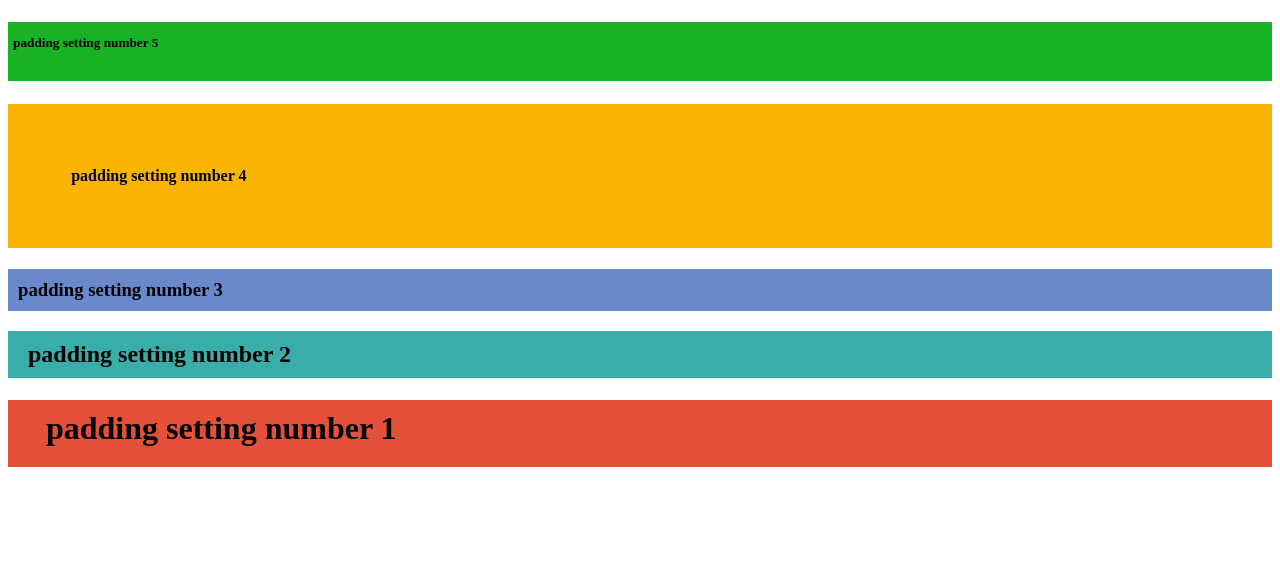
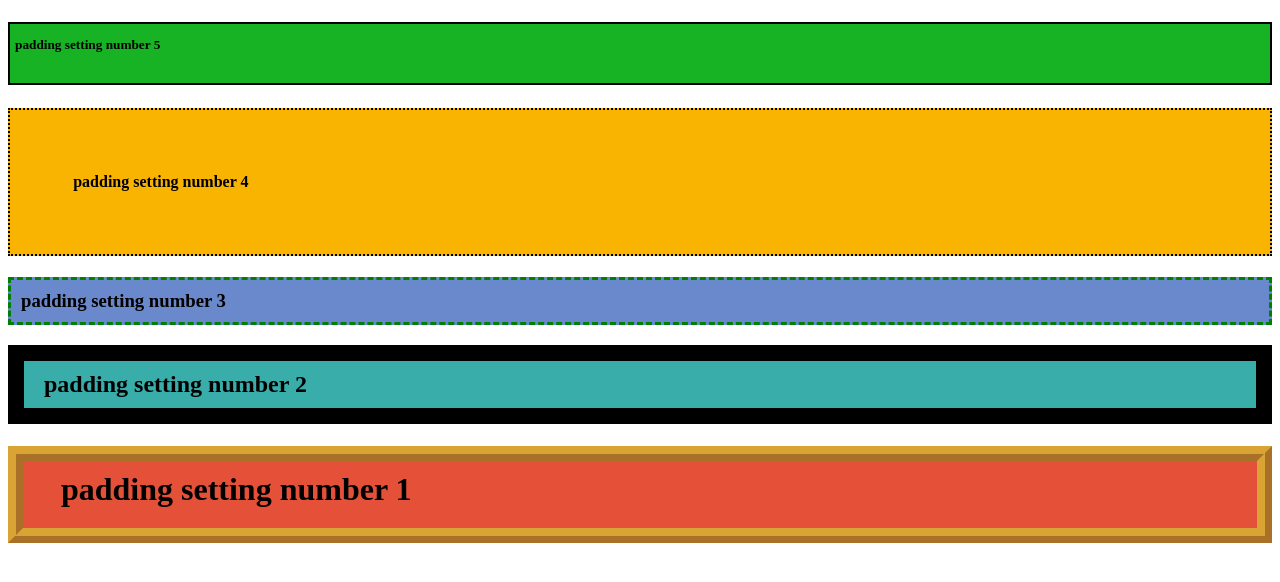
Before and after one commit to Codewith-tatai/1st-HTML-CSS-project, a plain HTML site: page Revision CSS/Bod Model/index.html in a window 1280 px wide. Drawn offline with Linux system fonts and the light colour scheme.

Commit message:
Update style.css

```diff
--- a/Revision CSS/Bod Model/style.css
+++ b/Revision CSS/Bod Model/style.css
@@ -1,27 +1,37 @@
 /* Style for 4 paragraphs */
 h5 {
     background-color: #17b324;
-    padding: 1em 3px 30px 5px
+    padding: 1em 3px 30px 5px;
+    border: 2px solid #000;
+
+
     /* top- 1em(13.28px)
        right-3px
        bottom-30px
        left-5px
-       */
+    */
+
 }
 
 h4 {
     background-color: #f8b400;
     padding: 5%; /* all side 5%  pading*/
+    border: 2px dotted;
 }
 
 h3{
     background-color: #6a89cc;
     padding: 10px;/* all side 10px pading*/
+    border:medium dashed green;
 }
 
 h2{
     background-color: #38ada9;
     padding: 10px 20px; /* top and bottom 10px pading*/ /* left and right 20px pading*/
+    /*border: inherit; gayeb border */
+    border: 1rem solid;
+    /*By default, 1rem = 16px (if the browser default font size is not changed).
+    Example: If you set font-size: 2rem;, it will be 32px (2 × 16px).*/
 }
 
 h1{
@@ -31,4 +41,9 @@ h1{
     /* left and right 3% (3% means 12.3 px) pading*/
      /* bottom 20px pading*/
 
+     border: 4mm ridge rgb(211 220 50/0.6);
+     /* 4mm: The border width is 4 millimeters.
+        ridge: The border style is "ridge" (a 3D grooved border).
+        rgb(211 220 50/0.6): The border color is an RGB color with alpha (opacity 0.6). */
+
 }
```
